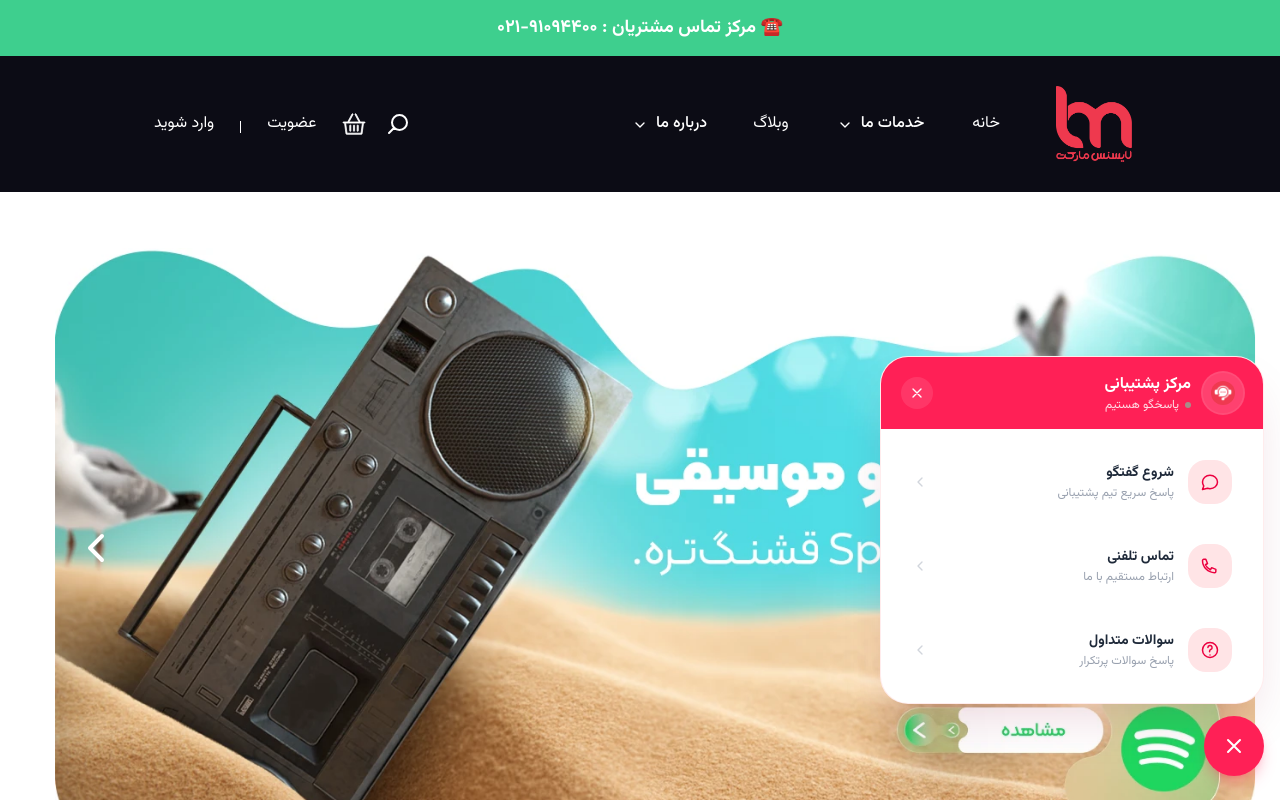
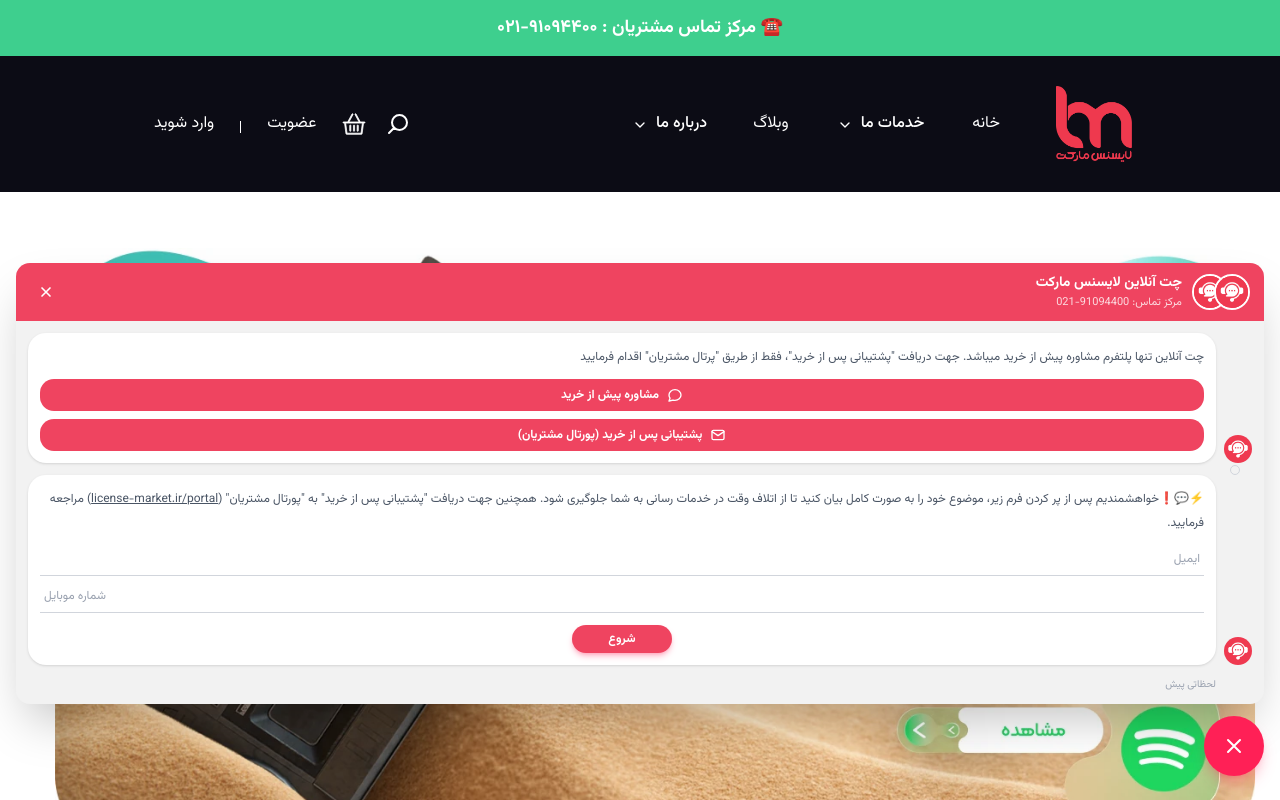
Before and after one commit to hadinmt85/license-market, a Next.js app: page / in a window 1280 px wide. Both pictures are taken after a click on the button "پشتیبانی آنلاین". Shown: the top 800 px of the page. Built offline with nearby package versions, Linux system fonts and the light colour scheme.

Commit message:
redesign support button and panel

```diff
--- a/app/components/SupportButton.tsx
+++ b/app/components/SupportButton.tsx
@@ -3,174 +3,138 @@
 import { useState } from "react";
 import Image from "next/image";
 
-type PanelTab = "menu" | "chat";
-
 export default function SupportButton() {
     const [isPanelOpen, setIsPanelOpen] = useState(false);
-    const [activeTab, setActiveTab] = useState<PanelTab>("menu");
-    const [draft, setDraft] = useState("");
-
-    const togglePanel = () => {
-        setIsPanelOpen((prev) => {
-            if (prev) setActiveTab("menu");
-            return !prev;
-        });
-    };
-
-    const handleSend = () => {
-        if (!draft.trim()) return;
-        setDraft("");
-    };
+    const togglePanel = () => setIsPanelOpen((prev) => !prev);
 
     return (
         <div dir="rtl" className="fixed right-4 bottom-6 z-50 flex flex-col items-start gap-3 max-sm:bottom-4 max-sm:left-4">
             {isPanelOpen && (
-                <div className=" w-96 max-w-[calc(100vw-32px)] overflow-hidden rounded-[28px] border border-rose-100/70 bg-white shadow-2xl shadow-rose-900/15 animate-in fade-in slide-in-from-bottom-4 duration-200" >
-                    <div className="flex items-center justify-between bg-rose-500 px-5 py-4 text-white">
-                        <div className="flex items-center gap-3">
-                            <span className="flex h-10 w-10 items-center justify-center rounded-full bg-white/15 ring-2 ring-white/20">
-                                <Image src="/foto/chat.png" alt="پشتیبانی" width={24} height={24} className="rounded-full" />
-                            </span>
+                <div className="w-[340] max-w-[calc(100vw-32px)] max-h-[calc(100vh-110px)] overflow-hidden rounded-xl bg-[#f2f2f2] shadow-2xl shadow-black/25 animate-in fade-in slide-in-from-bottom-4 duration-200">
+                    <div className="flex items-center justify-between bg-[#ef4460] px-3.5 py-2.5 text-white">
+                        <div className="flex items-center gap-2.5">
+                            <div className="flex items-center">
+                                <Image
+                                    src="/foto/chat.png"
+                                    alt=""
+                                    width={38}
+                                    height={38}
+                                    className="relative z-10 h-9 w-9 rounded-full border-2 border-white bg-[#ef4460] object-cover"
+                                />
+                                <Image
+                                    src="/foto/chat.png"
+                                    alt=""
+                                    width={38}
+                                    height={38}
+                                    className="-mr-3.5 h-9 w-9 rounded-full border-2 border-white bg-[#ef4460] object-cover"
+                                />
+                            </div>
                             <div>
-                                <p className="text-base font-bold">مرکز پشتیبانی</p>
-                                <p className="flex items-center gap-1.5 text-xs text-white/85">
-                                    <span className="h-1.5 w-1.5 animate-pulse rounded-full bg-emerald-300" />
-                                    پاسخگو هستیم
+                                <p className="text-sm font-bold">چت آنلاین لایسنس مارکت</p>
+                                <p className="mt-0.5 text-[11px] text-white/80">
+                                    مرکز تماس: <span dir="ltr" className="inline-block">021-91094400</span>
                                 </p>
                             </div>
                         </div>
                         <button
                             type="button"
                             onClick={togglePanel}
-                            className="flex h-8 w-8 cursor-pointer items-center justify-center rounded-full bg-white/10 transition hover:bg-white/25"
                             aria-label="بستن"
+                            className="flex h-8 w-8 cursor-pointer items-center justify-center rounded-full transition hover:bg-white/20"
                         >
-                            <svg viewBox="0 0 24 24" className="h-4 w-4" fill="none" stroke="currentColor" strokeWidth={2}>
+                            <svg viewBox="0 0 24 24" className="h-4 w-4" fill="none" stroke="currentColor" strokeWidth={2.5}>
                                 <path strokeLinecap="round" d="M6 6l12 12M18 6L6 18" />
                             </svg>
                         </button>
                     </div>
-                    {activeTab === "menu" && (
-                        <div className="flex flex-col gap-2.5 p-4">
+                    <div className="relative flex flex-col gap-3 p-3">
+                        <span className="pointer-events-none absolute right-6 top-36 h-2.5 w-2.5 rounded-full border border-gray-300" />
+                        <span className="pointer-events-none absolute left-5 top-64 h-3 w-3 rounded-full border border-gray-300" />
+                        <span className="pointer-events-none absolute left-10 top-20 h-0.5 w-5 rotate-45 bg-gray-300" />
+                        <span className="pointer-events-none absolute right-16 bottom-14 h-0.5 w-5 -rotate-45 bg-gray-300" />
+                        <div className="relative flex items-end gap-2">
+                            <Image src="/foto/chat.png" alt="" width={28} height={28} className="h-7 w-7 shrink-0 rounded-full bg-rose-100 object-cover" />
+                            <div className="flex-1 rounded-2xl bg-white p-3 shadow-sm">
+                                <p className="text-xs leading-6 text-gray-600">
+                                    چت آنلاین تنها پلتفرم مشاوره پیش از خرید میباشد. جهت دریافت &quot;پشتیبانی پس از خرید&quot;، فقط از طریق
+                                    &quot;پرتال مشتریان&quot; اقدام فرمایید
+                                </p>
+                                <div className="mt-2.5 flex flex-col gap-2">
                                     <button
                                         type="button"
-                                onClick={() => setActiveTab("chat")}
-                                className="group cursor-pointer flex items-center gap-3.5 rounded-2xl border border-transparent p-3.5 text-right transition hover:border-rose-100 hover:bg-rose-50/70 hover:shadow-sm"
+                                        className="flex w-full cursor-pointer items-center justify-center gap-2 rounded-xl bg-[#ef4460] py-2 text-xs font-bold text-white transition hover:bg-[#e03350]"
                                     >
-                                <span className="flex h-11 w-11 shrink-0 items-center justify-center rounded-2xl bg-rose-100 text-rose-600 transition group-hover:bg-rose-500 group-hover:text-white">
-                                    <svg viewBox="0 0 24 24" className="h-5 w-5" fill="none" stroke="currentColor" strokeWidth={1.8}>
+                                        <svg viewBox="0 0 24 24" className="h-4 w-4" fill="none" stroke="currentColor" strokeWidth={2}>
                                             <path strokeLinecap="round" strokeLinejoin="round" d="M21 12c0 4.418-4.03 8-9 8-1.03 0-2.02-.15-2.94-.43L3 21l1.5-4.2C3.55 15.4 3 13.76 3 12c0-4.418 4.03-8 9-8s9 3.582 9 8Z" />
                                         </svg>
-                                </span>
-                                <div className="cursor-pointer">
-                                    <p className="text-sm font-bold text-gray-800">شروع گفتگو</p>
-                                    <p className="mt-0.5 text-xs text-gray-400">پاسخ سریع تیم پشتیبانی</p>
-                                </div>
-                                <svg viewBox="0 0 24 24" className="mr-auto h-4 w-4 text-gray-300" fill="none" stroke="currentColor" strokeWidth={2}>
-                                    <path strokeLinecap="round" strokeLinejoin="round" d="M15 6l-6 6 6 6" />
-                                </svg>
+                                        مشاوره پیش از خرید
                                     </button>
-                            <a
-                                href="tel:+982191094400"
-                                className="group flex items-center gap-3.5 rounded-2xl border border-transparent p-3.5 text-right transition hover:border-rose-100 hover:bg-rose-50/70 hover:shadow-sm"
-                            >
-                                <span className="flex h-11 w-11 shrink-0 items-center justify-center rounded-2xl bg-rose-100 text-rose-600 transition group-hover:bg-rose-500 group-hover:text-white">
-                                    <svg viewBox="0 0 24 24" className="h-5 w-5" fill="none" stroke="currentColor" strokeWidth={1.8}>
-                                        <path strokeLinecap="round" strokeLinejoin="round" d="M3 5.5C3 4.67 3.67 4 4.5 4H7l2 5-2.5 1.5a12 12 0 0 0 6 6L14 14l5 2v2.5c0 .83-.67 1.5-1.5 1.5C9.6 20 3 13.4 3 5.5Z" />
-                                    </svg>
-                                </span>
-                                <div>
-                                    <p className="text-sm font-bold text-gray-800">تماس تلفنی</p>
-                                    <p className="mt-0.5 text-xs text-gray-400">ارتباط مستقیم با ما</p>
-                                </div>
-                                <svg viewBox="0 0 24 24" className="mr-auto h-4 w-4 text-gray-300" fill="none" stroke="currentColor" strokeWidth={2}>
-                                    <path strokeLinecap="round" strokeLinejoin="round" d="M15 6l-6 6 6 6" />
-                                </svg>
-                            </a>
-                            <a
-                                href="/faq"
-                                className="group flex items-center gap-3.5 rounded-2xl border border-transparent p-3.5 text-right transition hover:border-rose-100 hover:bg-rose-50/70 hover:shadow-sm"
-                            >
-                                <span className="flex h-11 w-11 shrink-0 items-center justify-center rounded-2xl bg-rose-100 text-rose-600 transition group-hover:bg-rose-500 group-hover:text-white">
-                                    <svg viewBox="0 0 24 24" className="h-5 w-5" fill="none" stroke="currentColor" strokeWidth={1.8}>
-                                        <path strokeLinecap="round" strokeLinejoin="round" d="M12 18h.01M9.5 9a2.5 2.5 0 1 1 3.4 2.33c-.8.32-1.4 1.03-1.4 1.92V14" />
-                                        <circle cx="12" cy="12" r="9" />
-                                    </svg>
-                                </span>
-                                <div>
-                                    <p className="text-sm font-bold text-gray-800">سوالات متداول</p>
-                                    <p className="mt-0.5 text-xs text-gray-400">پاسخ سوالات پرتکرار</p>
-                                </div>
-                                <svg viewBox="0 0 24 24" className="mr-auto h-4 w-4 text-gray-300" fill="none" stroke="currentColor" strokeWidth={2}>
-                                    <path strokeLinecap="round" strokeLinejoin="round" d="M15 6l-6 6 6 6" />
-                                </svg>
-                            </a>
-                        </div>
-                    )}
-                    {activeTab === "chat" && (
-                        <>
-                            <div className="flex items-center gap-2 border-b border-gray-100 px-4 py-2.5">
                                     <button
                                         type="button"
-                                    onClick={() => setActiveTab("menu")}
-                                    className="flex h-6 w-6 items-center justify-center rounded-full text-gray-400 transition hover:bg-gray-100"
+                                        className="flex w-full cursor-pointer items-center justify-center gap-2 rounded-xl bg-[#ef4460] py-2 text-xs font-bold text-white transition hover:bg-[#e03350]"
                                     >
                                         <svg viewBox="0 0 24 24" className="h-4 w-4" fill="none" stroke="currentColor" strokeWidth={2}>
-                                        <path strokeLinecap="round" strokeLinejoin="round" d="M9 6l6 6-6 6" />
+                                            <rect x="3" y="5" width="18" height="14" rx="2" />
+                                            <path strokeLinecap="round" strokeLinejoin="round" d="M3 7l9 6 9-6" />
                                         </svg>
+                                        پشتیبانی پس از خرید (پورتال مشتریان)
                                     </button>
-                                <p className="text-xs font-medium text-gray-500">بازگشت به منو</p>
-                            </div>
-                            <div className="flex h-64 flex-col gap-3 overflow-y-auto bg-gray-50/70 p-4">
-                                <div className="flex items-start gap-2">
-                                    <span className="flex h-8 w-8 shrink-0 items-center justify-center rounded-full bg-rose-500 text-xs font-bold text-white">
-                                        پ
-                                    </span>
-                                    <div className="max-w-[80%] rounded-2xl rounded-tr-sm bg-white px-3.5 py-2.5 text-xs leading-6 text-gray-700 shadow-sm">
-                                        سلام! خوشحال می‌شیم راهنماییتون کنیم، سوالتون رو بنویسید 🙌
                                 </div>
                             </div>
                         </div>
-                            <div className="flex items-center gap-2 border-t border-gray-100 p-3.5">
+                        <div className="relative flex items-end gap-2">
+                            <Image src="/foto/chat.png" alt="" width={28} height={28} className="h-7 w-7 shrink-0 rounded-full bg-rose-100 object-cover" />
+                            <div className="flex-1 rounded-2xl bg-white p-3 shadow-sm">
+                                <p className="text-xs leading-6 text-gray-600">
+                                    ⚡💬❗خواهشمندیم پس از پر کردن فرم زیر، موضوع خود را به صورت کامل بیان کنید تا از اتلاف وقت در خدمات رسانی به شما
+                                    جلوگیری شود. همچنین جهت دریافت &quot;پشتیبانی پس از خرید&quot; به &quot;پورتال مشتریان&quot; (
+                                    <span dir="ltr" className="inline-block underline">
+                                        license-market.ir/portal
+                                    </span>
+                                    ) مراجعه فرمایید.
+                                </p>
+                                <div className="mt-2 flex flex-col gap-1">
                                     <input
-                                    type="text"
-                                    value={draft}
-                                    onChange={(e) => setDraft(e.target.value)}
-                                    onKeyDown={(e) => e.key === "Enter" && handleSend()}
-                                    placeholder="پیام خود را بنویسید..."
-                                    className="min-w-0 flex-1 rounded-full border border-gray-200 px-4 py-2.5 text-sm outline-none transition focus:border-rose-400"
+                                        type="email"
+                                        placeholder="ایمیل"
+                                        className="w-full border-0 border-b border-gray-300 bg-transparent px-1 py-2 text-xs text-gray-700 outline-none transition placeholder:text-gray-400 focus:border-[#ef4460]"
                                     />
+                                    <input
+                                        type="tel"
+                                        inputMode="numeric"
+                                        onInput={(e) => {
+                                            e.currentTarget.value = e.currentTarget.value.replace(/\D/g, "");
+                                        }}
+                                        placeholder="شماره موبایل"
+                                        className="w-full border-0 border-b border-gray-300 bg-transparent px-1 py-2 text-xs text-gray-700 outline-none transition placeholder:text-gray-400 focus:border-[#ef4460]"
+                                    />
+                                </div>
+                                <div className="mt-3 flex justify-center">
                                     <button
                                         type="button"
-                                    onClick={handleSend}
-                                    className="flex h-10 w-10 shrink-0 items-center justify-center rounded-full bg-rose-500 text-white transition hover:bg-rose-600 active:scale-95"
+                                        className="cursor-pointer rounded-full bg-[#ef4460] px-9 py-1.5 text-xs font-bold text-white shadow-md shadow-rose-500/30 transition hover:bg-[#e03350] active:scale-95"
                                     >
-                                    <svg viewBox="0 0 24 24" className="h-4 w-4 -rotate-90" fill="currentColor">
-                                        <path d="M3 11l18-8-8 18-2-8-8-2Z" />
-                                    </svg>
+                                        شروع
                                     </button>
                                 </div>
-                        </>
-                    )}
+                            </div>
+                        </div>
+                        <p className="mr-9 text-[10px] text-gray-400">لحظاتی پیش</p>
+                    </div>
                 </div>
             )}
             <button
                 type="button"
                 onClick={togglePanel}
                 aria-label="پشتیبانی آنلاین"
-                className="
-            flex h-15 w-15 items-center justify-center rounded-full
-            bg-rose-500 shadow-lg shadow-rose-500/30
-            transition duration-300 hover:scale-105 active:scale-95
-            max-sm:h-14 max-sm:w-14
-        "
+                className="flex h-15 w-15 items-center justify-center rounded-full bg-rose-500 shadow-lg shadow-rose-500/30 transition duration-300 hover:scale-105 active:scale-95 max-sm:h-14 max-sm:w-14"
             >
                 {isPanelOpen ? (
-                    <svg viewBox="0 0 24 24" className="h-6 w-6 text-white cursor-pointer" fill="none" stroke="currentColor" strokeWidth={2}>
+                    <svg viewBox="0 0 24 24" className="h-6 w-6 cursor-pointer text-white" fill="none" stroke="currentColor" strokeWidth={2}>
                         <path strokeLinecap="round" d="M6 6l12 12M18 6L6 18" />
                     </svg>
                 ) : (
-                    <Image className="size-7 w-15 h-15 rounded-full cursor-pointer" src="/foto/chat.png" alt="" width={60} height={60} />
+                    <Image className="size-7 h-15 w-15 cursor-pointer rounded-full" src="/foto/chat.png" alt="" width={60} height={60} />
                 )}
             </button>
         </div>
```
Lines whose indentation alone changed are shown as unchanged.
